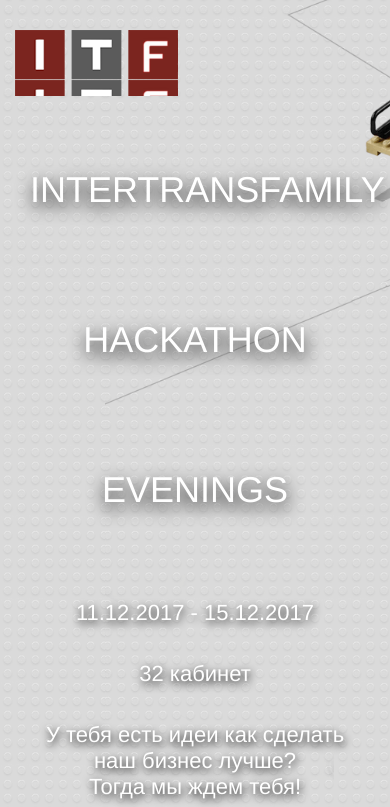
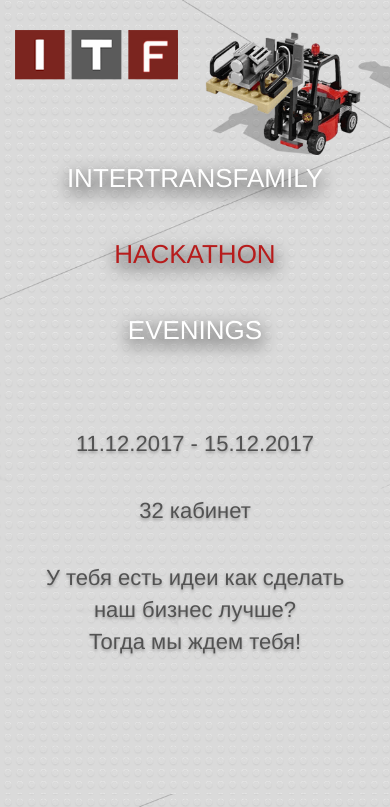
Before and after one commit to intertransavto/hackathon, a plain HTML site: page index.html in a window 390 px wide. Shown: the top 807 px of the page. Drawn offline with Linux system fonts and the light colour scheme.

Commit message:
Add files via upload

```diff
--- a/css/main.css
+++ b/css/main.css
@@ -6,7 +6,7 @@
     font-size:54px;
     line-height:54px;
     text-transform: uppercase;
-    color: #b22317;
+    color: #D32F2F;
     margin-bottom: 70px;
     text-shadow: 1px 6px 17px #dccccc;
 }
@@ -22,7 +22,8 @@
 #main  {
     background-image: url(../img/bg-page1.png);
     background-size: cover;
-    background-position: 105px;
+    background-position-x: 282px;
+    background-position-y: -39px;
     color: #000;
 }
 #main .container  {
@@ -33,7 +34,7 @@
     background-image: url(../img/logo.png);
     color: #000;
     width: 163px;
-    height: 66px;
+    height: 50px;
     position: absolute;
     top: 30px;
 }
@@ -48,41 +49,25 @@
     position: relative;
     font-size: 80px;
     line-height: 80px;
+    margin-bottom: 20px;
     color: #fff;
     text-transform: uppercase;
     text-shadow: 1px 6px 17px #000;
 }
+#main .title.last {
+    margin-bottom: 70px;
+}
+#main .title.hackathon {
+    color: #B71C1C;
+}
 #main .description {
     margin-top: 35px;
     font-size: 26px;
-    line-height: 26px;
-    color: white;
-    text-shadow: 1px 3px 9px #000;
-}
-#for-what {
-    background-color: #fff;
+    line-height: 32px;
+    color: #525252;
+    text-shadow: 0 2px 3px #9E9E9E;
 }
 
-
-
-#plan {
-    background-color: #eee;
-}
-#plan .description {
-    padding: 0;
-    list-style: none;
-    line-height: 42px;
-}
-
-
-#who {
-    background-color: #fff;
-}
-
-
-#where {
-    background-color: #eee;
-}
 #pie {
     background-color: #fff;
     background-image: url(../img/c39fc5294aae326de0c7e3fdb37ba151.jpg);
@@ -125,8 +110,11 @@
 
 
 @media screen and (max-width: 600px) {
-    #main .title { font-size: 46px }
-    section .title { font-size: 46px }
+    #main { background-position-x: -17px; }
+    #main .title {
+        font-size: 36px;
+        line-height: 56px;
+    }
     #social .description a:first-child {
         margin-right: 0;
     }
@@ -138,8 +126,7 @@
     }
 }
 @media screen and (max-width: 400px) {
-    #main .title { font-size: 36px }
-    section .title { font-size: 36px }
+    #main .title { font-size: 26px }
 }
 
 
```
